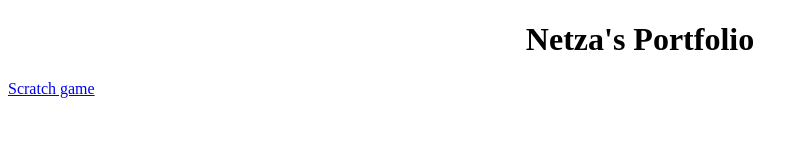
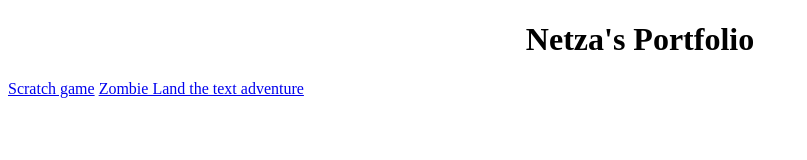
Before and after one commit to netza514/netza, a plain HTML site: page workspace/portfolio.html in a window 1280 px wide. Shown: the whole page, without its empty margins (0-807 px from the left). Drawn offline with Linux system fonts and the light colour scheme.

Commit message:
Update portfolio.html

```diff
--- a/workspace/portfolio.html
+++ b/workspace/portfolio.html
@@ -11,5 +11,12 @@
 target="_blank"> Scratch game</a>
 
 
+
+
+
+          <a href="https://repl.it/@RosyAnaya/Zombie-Land"
+target="_blank"> Zombie Land the text adventure</a></p>
+
+
     </body>
 </html>
```
